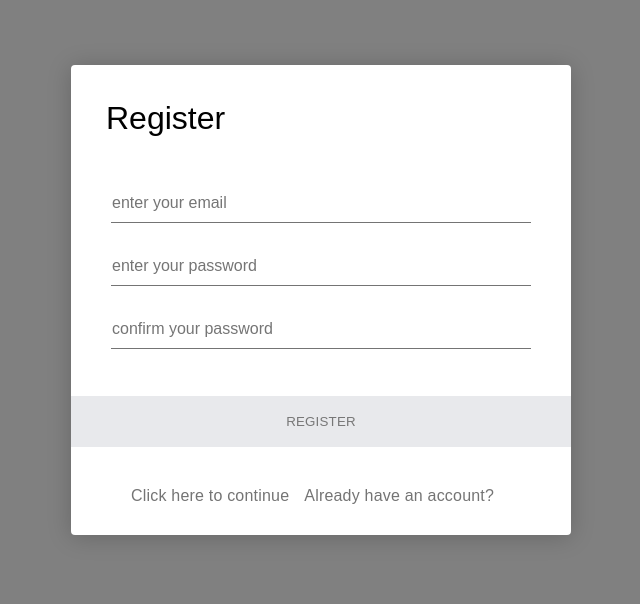
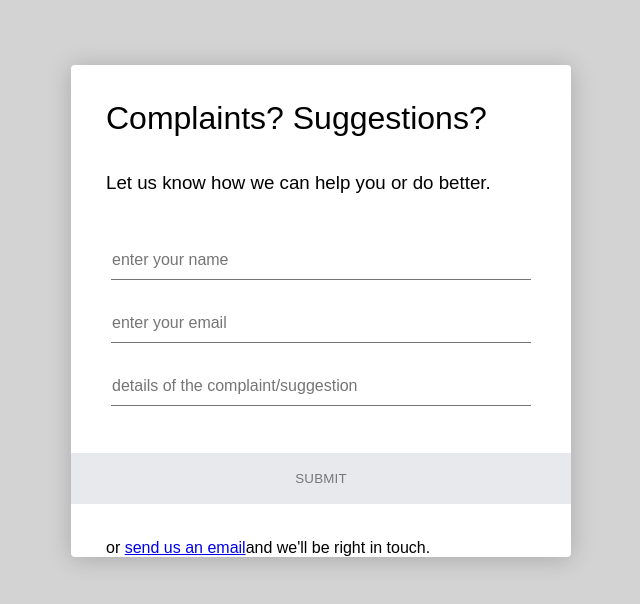
Before and after one commit to taiwocodes/AUGUST-PROJECT, a React (Create React App) app: page /feedback in a window 1280 px wide. Before the commit this address led to /register. Shown: the top 604 px of the page, without its empty margins (319-959 px from the left). Built offline with nearby package versions, Linux system fonts and the light colour scheme.

Commit message:
added feedback form

```diff
--- a/src/app.jsx
+++ b/src/app.jsx
@@ -3,6 +3,7 @@ import { BrowserRouter, Switch, Route } from 'react-router-dom';
 import Register from './pages/Register';
 import Login from './pages/Login';
 import Home from './pages/Home';
+import Feedback from './pages/Feedback';
 
 function App() {
 	return (
@@ -17,8 +18,11 @@ function App() {
 				<Route path='/home'>
 					<Home />
 				</Route>
+        <Route path ='/feedback'>
+          <Feedback />
+        </Route>
 				<Route path='/'>
-					<Register />
+					<Home />
 				</Route>
 			</Switch>
 		</BrowserRouter>
--- /dev/null
+++ b/src/pages/Feedback.jsx
@@ -0,0 +1,75 @@
+import React from 'react';
+import '../styles/forms.css';
+
+
+const Feedback = () => {
+
+    return (
+
+        <div class='form-action'>
+				<form action=''>
+
+    <h1>
+        Complaints? Suggestions?
+    </h1>
+
+    <h3>
+            Let us know how we can help you or do better.
+    </h3>
+
+
+    <div class='content'>
+						<div class='input-field'>
+							<input
+								type='text'
+								placeholder='enter your name'
+								name='name'
+								id='name'
+								required
+							/>
+						</div>
+						<div class='input-field'>
+							<input
+								type='email'
+								placeholder='enter your email'
+								name='email'
+								id='email'
+								required
+							/>
+						</div>
+						<div class='input-field'>
+							<input
+								type='text'
+								placeholder='details of the complaint/suggestion'
+								name='details'
+								id='details'
+								required
+							/>
+						</div>
+					</div>
+
+                    <div class='action'>
+
+                        <button
+                            type='submit'
+                            className='reg-btn'
+                        >
+                            <a className='submit-btn' href= ''>submit</a>
+                        </button>
+                    </div>
+
+                    <div>
+                    <p>
+             or <a href="mailto:driverslicenseapp@gmail.com?subject=Complaint%20in%20working%20with%20you.">send us an email</a>
+              and we'll be right in touch.
+            </p>
+                    </div>
+
+
+
+            </form>
+</div>
+
+    )
+}
+export default Feedback;
--- a/src/pages/Register.jsx
+++ b/src/pages/Register.jsx
@@ -133,9 +133,10 @@ const Register = (props) => {
 								className='reg-btn'
 								onClick={handleSubmitClick}
 							>
-								<a className='reg-link'>register</a>
+								register
 							</button>
 						</div>
+
 						<div className='links'>
 							<a className='redirect-link' href='/login'>
 								Click here to continue
--- a/src/styles/forms.css
+++ b/src/styles/forms.css
@@ -6,7 +6,7 @@
 }
 
 body {
-	background: gray;
+	background: lightgray;
 	font-family: 'Rubik', sans-serif;
 }
 
@@ -20,7 +20,7 @@ body {
 	box-shadow: 0 2px 25px rgba(0, 0, 0, 0.2);
 }
 
-h1 {
+h1, h3, p {
 	padding: 35px 35px 0 35px;
 	font-weight: 300;
 }
@@ -56,7 +56,7 @@ input:focus {
 	display: flex;
 	flex-direction: row;
 }
-button, .login-link, .reg-link {
+button, .login-link, .reg-link, .submit-btn {
 	width: 100%;
 	border: none;
 	padding: 18px;
```
